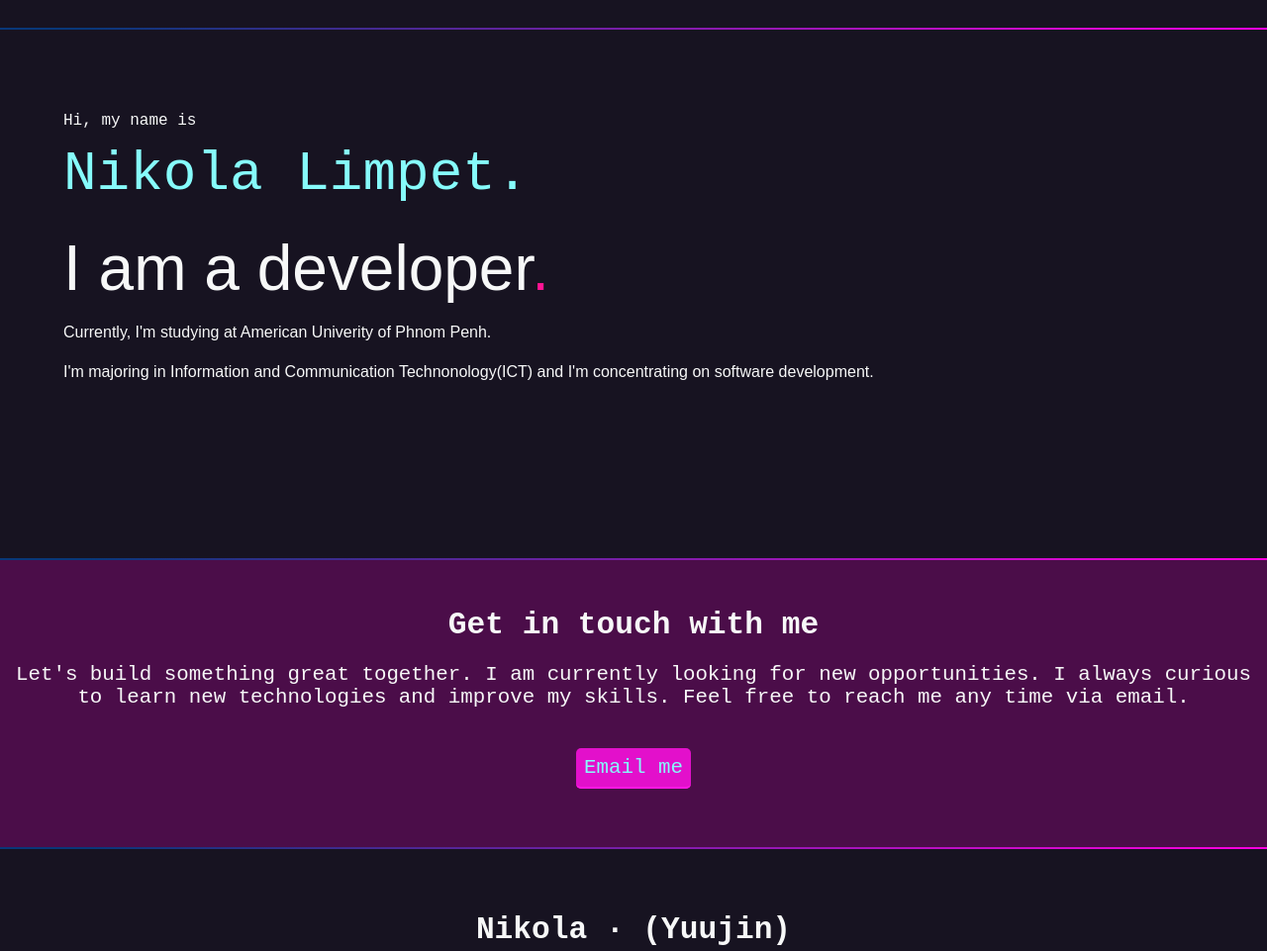
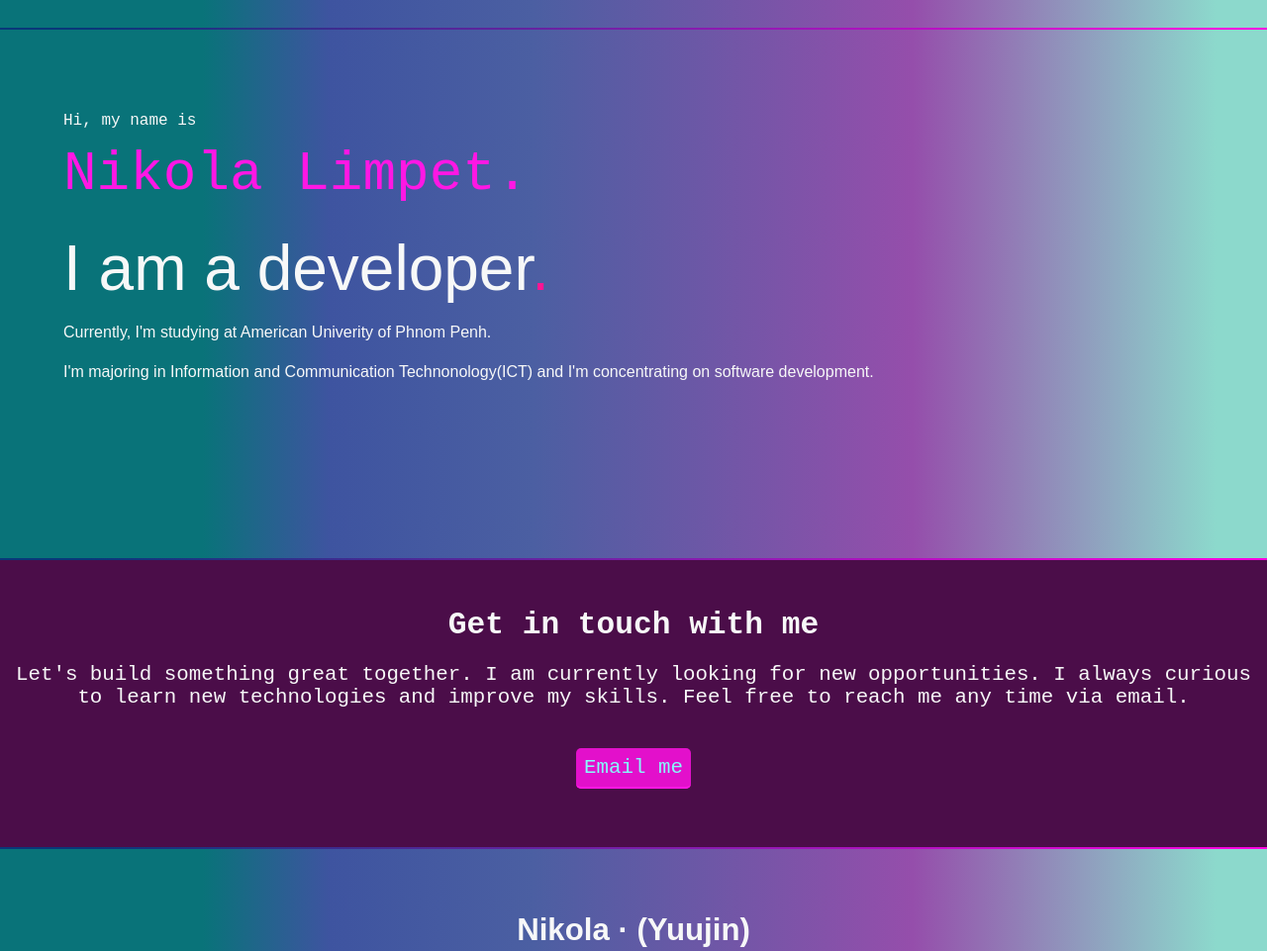
Before and after one commit to Nikola-Limpet/portfolio-website.github.io, a plain HTML site: page index.html in a window 1280 px wide. Shown: the part 80-1041 px from the top of the page at 99% size. Drawn offline with Linux system fonts and the light colour scheme; a web font is replaced by a local one.

Commit message:
update background color

```diff
--- a/index.html
+++ b/index.html
@@ -15,7 +15,7 @@
     <ul>
       <li>
         <h1>
-          <a href="/index.html" > <span class="fas fa-project-diagram" style="color: aqua"></span>  Nikola Limpet</a>
+          <a href="/index.html" > <span class="fas fa-project-diagram brand" style="color: aqua"></span>  Nikola Limpet</a>
         </h1>
       </li>
       <li><a href="projects/"> <i class="fa-regular fa-folder-open" style="color: #74C0FC;"></i> Projects</a></li>
@@ -34,7 +34,7 @@
   </nav>
   <div class="gradient"></div>
   <section id="intro">
-      <p class="name"> Hi, my name is <span class="highlight">Nikola Limpet.</span>
+      <p class="name"> Hi, my name is <span id="highlight">Nikola Limpet.</span>
       </p>
       <h2>I am a developer<span id="dot">.</span></h2>
       <p>Currently, I'm studying at <span>American Univerity of Phnom Penh</span>.</p>
--- a/projects/templates/wordGame/main.js
+++ b/projects/templates/wordGame/main.js
@@ -42,7 +42,7 @@ async function init() {
       // TODO: valitate the word
     isLoading = true;
     setLoading(isLoading);
-    const response = await fetch("https://words.dev-apis.com/validate-word",
+    const response = await fetch("https://wordj.dev-apis.com/validate-word",
       { method: "POST",
         body: JSON.stringify({ word: currentGuess }),
         headers: { "Content-Type": "application/json" },
--- a/styles.css
+++ b/styles.css
@@ -28,7 +28,12 @@ body{
   padding: 0;
   margin: 0;
   font-family: var(--sans);
-  background-color: var(--black);
+  background: rgb(9,115,121);
+  background: linear-gradient(90deg, rgba(9,115,121,1) 16%,
+    rgba(14,112,125,1) 17%, rgba(62,84,160,1) 26%,
+    rgba(75,95,162,1) 42%,
+    rgba(149,78,171,1) 72%,
+    rgba(140,217,204,1) 96%);
   color: var(--white);
   font-size: var(--font-size);
 
@@ -183,8 +188,9 @@ footer a {
 footer a:hover {
   color: var(--hotmag);
 }
-.highlight {
+#highlight {
   font-family: var(--mono);
+  color: var(--hotmag);
 }
 .gradient {
   background: rgb(9,55,121);
```
